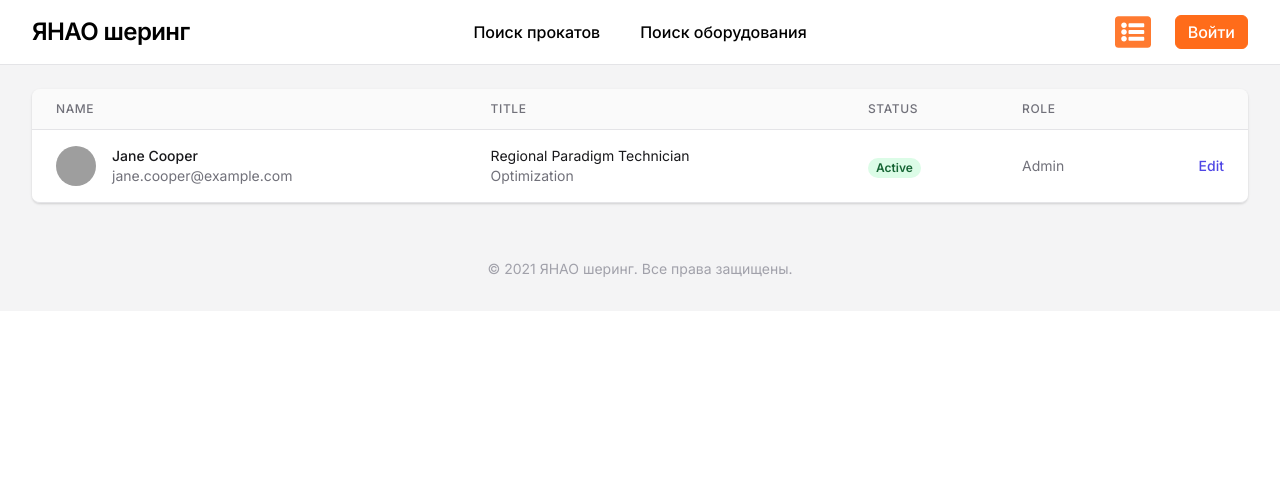
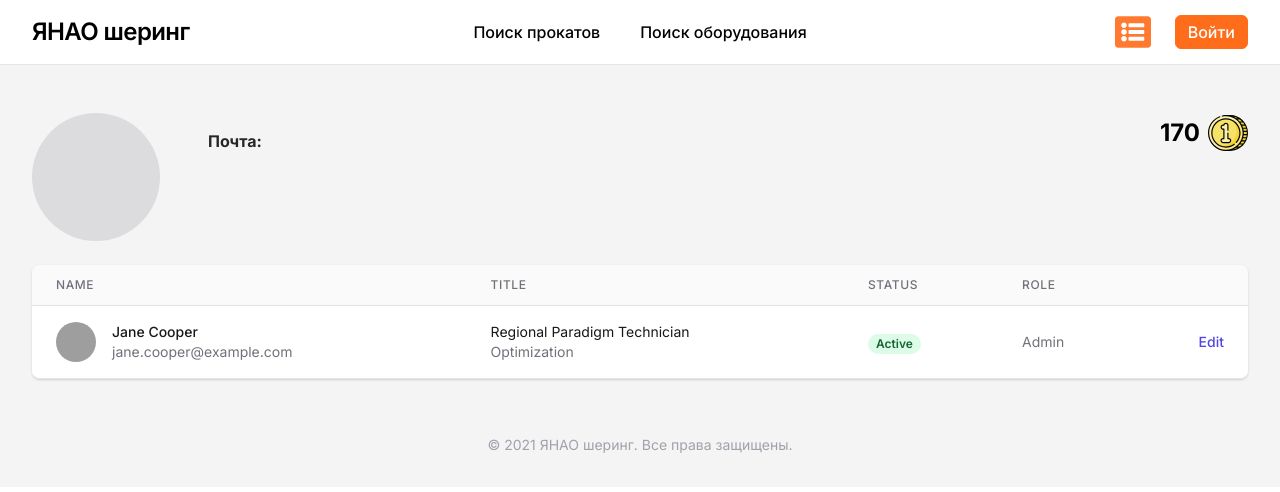
Before and after one commit to LookFor-Inc/yanao-rental-front, a React (Create React App) app: page /profile in a window 1280 px wide. Shown: the top 492 px of the page. Built offline with nearby package versions, Linux system fonts and the light colour scheme; grey boxes are pictures that could not be loaded.

Commit message:
Add: profile header

```diff
--- /dev/null
+++ b/src/assets/icons/CoinIcon.js
@@ -0,0 +1,71 @@
+import React from 'react'
+
+/**
+ * Иконка монеты
+ * @param {object} props Дополнительные свойства
+ * @returns {JSX.Element} Иконка монеты
+ */
+function CoinIcon(props) {
+  return (
+    <svg {...props} viewBox='0 0 512 512' xmlns='http://www.w3.org/2000/svg'>
+      <circle cx='229.168' cy='256' fill='#f9efaf' r='221.668' />
+      <path
+        d='m307.676 48.636c62.002 39.299 103.16 108.525 103.16 187.364 0 122.424-99.244
+        221.668-221.668 221.668-27.643 0-54.104-5.06-78.508-14.304 34.276 21.725 74.923
+        34.304 118.508 34.304 122.424 0 221.668-99.244 221.668-221.668 0-94.781-59.486-175.668-143.16-207.364z'
+        fill='#f6e781'
+      />
+      <circle cx='229.168' cy='256' fill='#f6e266' r='179.945' />
+      <path
+        d='m288.926 86.215c48.344 32.261 80.187 87.304 80.187 149.785 0 99.381-80.564
+        179.945-179.945 179.945-20.948 0-41.06-3.58-59.758-10.16 28.551 19.053 62.857
+        30.16 99.758 30.16 99.381 0 179.945-80.564 179.945-179.945 0-78.433-50.18-145.146-120.187-169.785z'
+        fill='#f1d333'
+      />
+      <path
+        d='m282.832 34.332c122.424 0 221.668 99.244 221.668 221.668s-99.244 221.668-221.668
+        221.668h-53.664c122.424 0 221.668-99.244 221.668-221.668s-99.244-221.668-221.668-221.668z'
+        fill='#f1d333'
+      />
+      <path
+        d='m264.791 327.413h-9.916v-168.533c0-14.197-11.51-25.707-25.707-25.707-13.232
+        0-24.129 9.997-25.55 22.851h-8.93c-14.197 0-25.707 11.51-25.707 25.707s11.51
+        25.707 25.707 25.707h8.774v119.975h-9.916c-14.197 0-25.707 11.51-25.707 25.707s11.51
+        25.707 25.707 25.707h71.246c14.197 0 25.707-11.51 25.707-25.707s-11.51-25.707-25.708-25.707z'
+        fill='#f9efaf'
+      />
+      <path
+        d='m229.168 485.168h53.664c126.655 0 229.168-102.497 229.168-229.168
+        0-126.655-102.496-229.168-229.168-229.168h-53.664c-15.711 0-31.411 1.6-46.664
+        4.756-4.056.839-6.664 4.808-5.825 8.864.839 4.057 4.808 6.665 8.864 5.825
+        14.254-2.95 28.932-4.445 43.625-4.445 117.164 0 214.168 94.664 214.168 214.168 0
+        118.218-95.679 214.168-214.168 214.168-118.364 0-214.168-95.788-214.168-214.168
+        0-90.431 56.319-169.291 138.319-200.351 3.874-1.467 5.824-5.797
+        4.357-9.67-1.468-3.874-5.796-5.825-9.67-4.357-87.659 33.204-148.006 117.518-148.006 214.378
+        0 61.213 23.838 118.762 67.122 162.046s100.833 67.122 162.046 67.122zm129.916-40.306h24.952c-20.474
+        11.006-42.632 18.573-65.749 22.403 14.277-6.024 27.939-13.518 40.797-22.403zm72.193-80.603h36.45c-5.168
+        8.793-10.989 17.247-17.439 25.301h-34.828c5.843-8.114 11.122-16.564
+        15.817-25.301zm36.449-216.518h-36.45c-4.694-8.736-9.974-17.186-15.818-25.301h34.828c6.451
+        8.054 12.272 16.508 17.44 25.301zm8.026 15c3.974 8.203 7.411 16.652 10.295
+        25.302h-37.901c-2.665-8.624-5.839-17.07-9.508-25.302zm-23.53 40.301h38.216c2.1 8.291
+        3.706 16.737 4.803 25.301h-38.546c-1.022-8.551-2.517-16.995-4.473-25.301zm44.412 40.302c.243
+        4.197.366 8.417.366 12.656s-.123 8.459-.366
+        12.656h-38.639c.227-4.199.341-8.419.341-12.656s-.115-8.457-.341-12.656zm-1.392 40.312c-1.097 8.564-2.704
+        17.01-4.803 25.301h-38.216c1.955-8.305 3.451-16.75 4.473-25.301zm-47.097 40.302h37.901c-2.883 8.65-6.321
+        17.098-10.295 25.302h-37.115c3.67-8.233 6.844-16.679
+        9.509-25.302zm-64.109-256.82h-24.952c-12.858-8.885-26.52-16.378-40.797-22.403 23.117 3.829 45.275
+        11.397 65.749 22.403zm-5.547 15h29.487c10.442 7.55 20.18 16.025 29.122
+        25.302h-33.415c-7.719-9.038-16.177-17.534-25.194-25.302zm25.194 322.423h33.415c-8.943 9.277-18.68
+        17.752-29.122 25.302h-29.487c9.004-7.758 17.464-16.252 25.194-25.302z'
+      />
+      <path
+        d='m193.545 319.913c-18.311 0-33.207 14.896-33.207 33.207s14.896 33.207 33.207 33.207h71.246c18.311 0 33.207-14.896 33.207-33.207 0-18.31-14.896-33.207-33.207-33.207h-2.416v-63.913c0-4.142-3.358-7.5-7.5-7.5s-7.5 3.358-7.5 7.5v71.413c0 4.142 3.358 7.5 7.5 7.5h9.916c10.04 0 18.207 8.167 18.207 18.207s-8.167 18.207-18.207 18.207h-71.246c-10.04 0-18.207-8.167-18.207-18.207 0-10.039 8.167-18.207 18.207-18.207h9.916c4.142 0 7.5-3.358 7.5-7.5v-119.975c0-4.142-3.358-7.5-7.5-7.5h-8.773c-10.04 0-18.207-8.167-18.207-18.207s8.167-18.207 18.207-18.207h8.93c3.823 0 7.034-2.875 7.455-6.676 1.02-9.221 8.799-16.175 18.096-16.175 10.04 0 18.207 8.167 18.207 18.207v62.12c0 4.142 3.358 7.5 7.5 7.5s7.5-3.358 7.5-7.5v-62.12c0-18.311-14.896-33.207-33.207-33.207-14.627 0-27.196 9.448-31.566 22.851h-2.914c-18.311 0-33.207 14.896-33.207 33.207 0 18.31 14.896 33.207 33.207 33.207h1.273v104.976h-2.417z'
+      />
+      <path
+        d='m357.04 382.826c3.059 2.792 7.803 2.577 10.596-.482 31.583-34.596 48.978-79.465 48.978-126.344 0-103.357-84.087-187.445-187.445-187.445s-187.446 84.088-187.446 187.445 84.087 187.445 187.445 187.445c40.425 0 78.924-12.667 111.334-36.631 3.331-2.463 4.034-7.159 1.571-10.49-2.462-3.331-7.158-4.033-10.489-1.572-29.811 22.042-65.226 33.693-102.417 33.693-95.086 0-172.445-77.358-172.445-172.445s77.36-172.445 172.446-172.445c95.087 0 172.445 77.358 172.445 172.445 0 43.127-16.001 84.405-45.056 116.23-2.792 3.06-2.576 7.803.483 10.596z'
+      />
+    </svg>
+  )
+}
+
+export default CoinIcon
--- a/src/pages/Profile/ProfilePage.js
+++ b/src/pages/Profile/ProfilePage.js
@@ -1,11 +1,13 @@
 import React from 'react'
 import Container from '@/components/Container'
 import ProfileContent from '@/pages/Profile/components/ProfileContent'
+import ProfileHeader from '@/pages/Profile/components/ProfileHeader'
 
 function ProfilePage() {
   return (
     <Container>
-      <ProfileContent/>
+      <ProfileHeader />
+      <ProfileContent />
     </Container>
   )
 }
--- a/src/pages/Profile/components/ProfileHeader.js
+++ b/src/pages/Profile/components/ProfileHeader.js
@@ -1,42 +1,63 @@
 import React from 'react'
-import classNames from 'classnames'
-import {string} from 'prop-types'
-import Button from '@/components/Button'
-import Input from '@/components/Input'
-import RentalTabs from '@/pages/Rental/components/RentalTabs'
+import PropTypes from 'prop-types'
+import {connect} from 'react-redux'
+import CoinIcon from '@/assets/icons/CoinIcon'
 
-function ProfileHeader({...props}) {
-  const classes = classNames(
-    'flex justify-between w-full mb-12 mt-8',
-    props.className
-  )
-
+function ProfileHeader({user}) {
   return (
     <>
-      <div className={classes}>
-        <h1 className='text-4xl text-gray-800 font-bold'>
-          Поиск прокатов
-        </h1>
-        <RentalTabs />
-      </div>
-      <form className='flex space-x-3 w-full'>
-        <Input
-          placeholder='Найти прокат'
-          validation={false}
-        />
-        <Button
-          color='primary'
-          type='submit'
-        >
-          Найти
-        </Button>
-      </form>
+      <main className='md:space-y-12 md:my-6'>
+        <div className='flex md:space-x-10 justify-between'>
+          <div className='flex flex-initial space-x-4 sm:space-x-6 md:space-x-9 lg:space-x-12'>
+            <div className='flex-none items-center'>
+              {user.avatar &&
+              <img
+                className='object-contain w-16 sm:w-24 md:w-28 lg:w-32 rounded-full'
+                src={user.avatar}
+                alt={`${user.email} avatar`}
+              />}
+              {!user.avatar &&
+              <div className='animate-pulse w-16 h-16 sm:w-24
+                 md:w-28 lg:w-32 sm:h-24 md:h-28 lg:h-32 rounded-full bg-gray-300'
+              />}
+            </div>
+            <div className='flex-auto space-y-2 lg:space-y-4'>
+              <h1 className='text-lg tracking-tight font-medium text-gray-800 md:text-4xl sm:text-3xl'>
+                {user.firstName}
+              </h1>
+              <div className='flex items-center space-x-2'>
+                <span className='font-bold text-gray-800'>
+                    Почта:&nbsp;
+                </span>
+                {user.email}
+              </div>
+            </div>
+          </div>
+          <div className='flex'>
+            <span className='text-2xl font-bold mr-2 mt-1'>
+              170
+            </span>
+            <CoinIcon className='h-10 w-10' />
+          </div>
+        </div>
+      </main>
     </>
   )
 }
 
 ProfileHeader.propTypes = {
-  className: string
+  user: PropTypes.object
 }
 
-export default ProfileHeader
+/**
+ * Получение информации о пользователе
+ * @param {object} state Состояние
+ * @returns {object} Значения состояний
+ */
+const profileHeaderState = state => {
+  return {
+    user: state.user
+  }
+}
+
+export default connect(profileHeaderState)(ProfileHeader)
```
